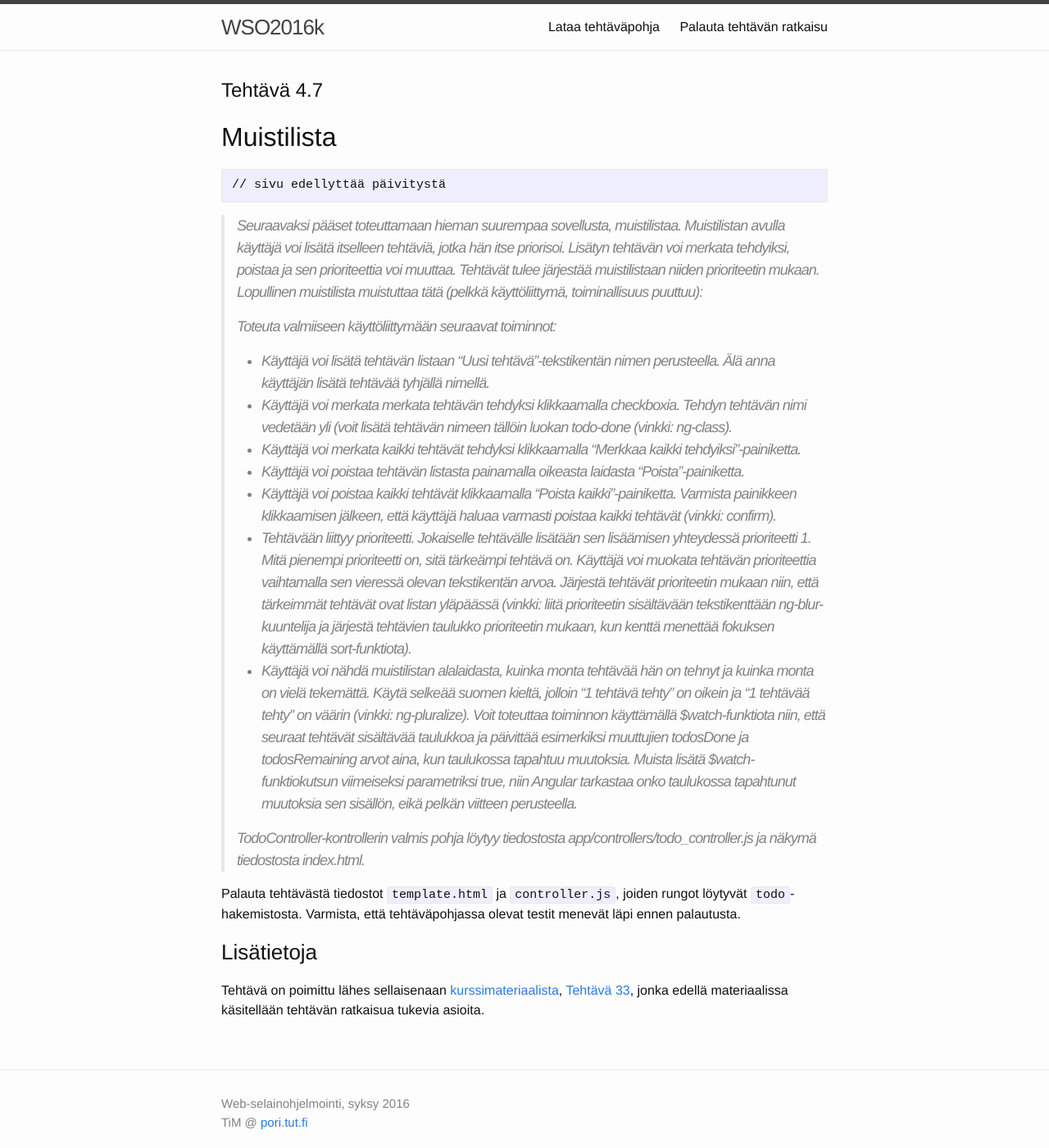
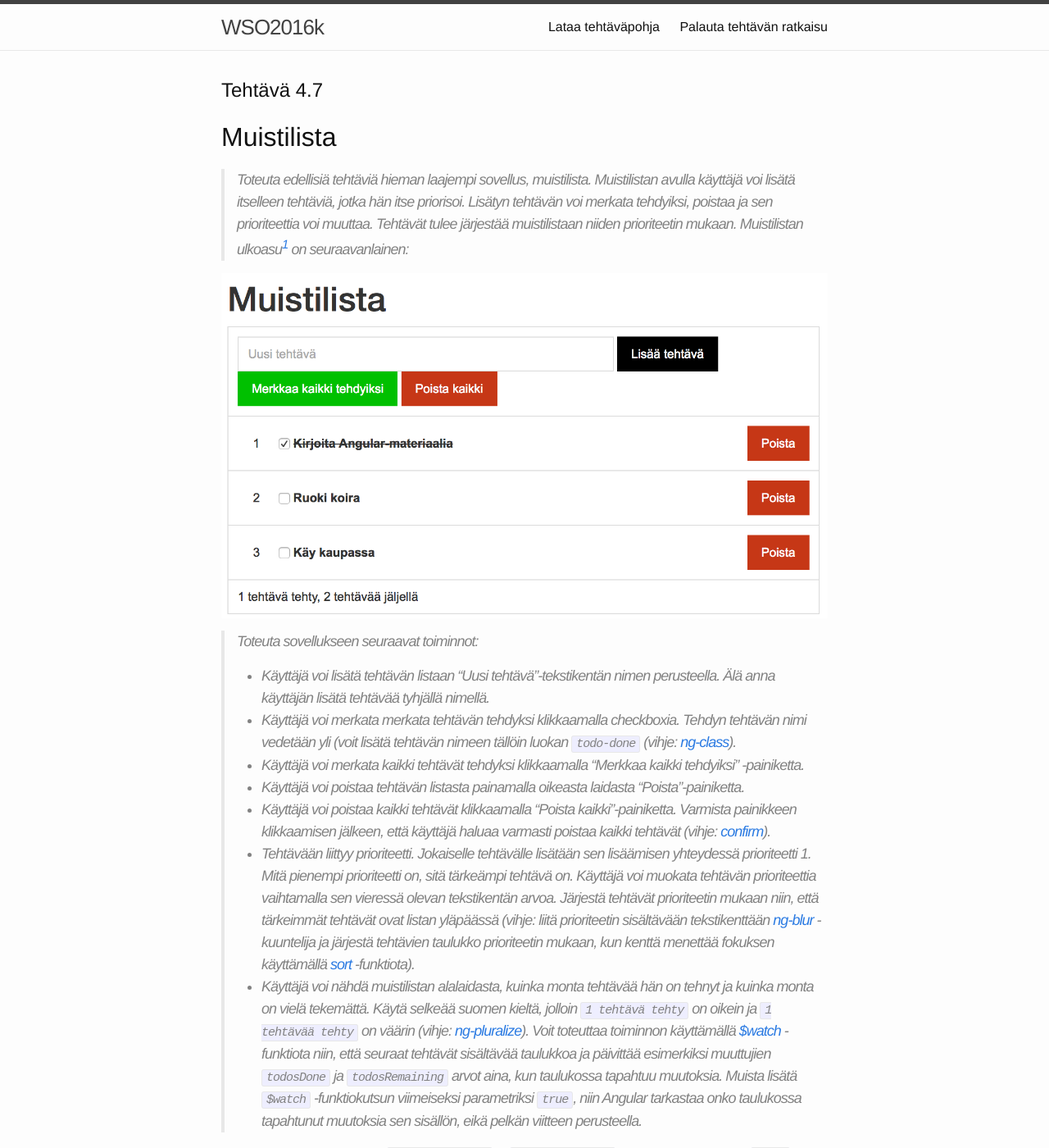
Before and after one commit to timedu/wso, a Jekyll site: the page built from _osa4/tehtava47.md, in a window 1280 px wide and 1400 px high. Shown: the whole window at 82% size. Built offline with Jekyll 4.4.1, drawn with Linux system fonts in a browser that asks for light colours; some of the changed text lies outside the part shown.

Commit message:
ex4.7 update

```diff
--- a/_osa4/tehtava47.md
+++ b/_osa4/tehtava47.md
@@ -7,28 +7,38 @@ exercise_template_name: W4E07.Muistilista
 
 ## Muistilista
 
-~~~
-// sivu edellyttää päivitystä
-~~~
+> Toteuta edellisiä tehtäviä hieman laajempi sovellus, *muistilista*. Muistilistan avulla käyttäjä voi lisätä itselleen tehtäviä, jotka hän itse priorisoi. Lisätyn tehtävän voi merkata tehdyiksi, poistaa ja sen prioriteettia voi muuttaa. Tehtävät tulee järjestää muistilistaan niiden prioriteetin mukaan. Muistilistan ulkoasu[^1] on seuraavanlainen:
 
-> Seuraavaksi pääset toteuttamaan hieman suurempaa sovellusta, muistilistaa. Muistilistan avulla käyttäjä voi lisätä itselleen tehtäviä, jotka hän itse priorisoi. Lisätyn tehtävän voi merkata tehdyiksi, poistaa ja sen prioriteettia voi muuttaa. Tehtävät tulee järjestää muistilistaan niiden prioriteetin mukaan. Lopullinen muistilista muistuttaa tätä (pelkkä käyttöliittymä, toiminallisuus puuttuu):
->
-> Toteuta valmiiseen käyttöliittymään seuraavat toiminnot:
+[^1]: käyttöliittymän perusmerkkaus ja tyylit ovat pohjassa valmiina (`todo/template.html`, `css/todo.css`)
+
+![Muistilista](../img/muistilista.png "Muistilista")
+
+> Toteuta sovellukseen seuraavat toiminnot:
 >
 * Käyttäjä voi lisätä tehtävän listaan "Uusi tehtävä"-tekstikentän nimen perusteella. Älä anna käyttäjän lisätä tehtävää tyhjällä nimellä.
-* Käyttäjä voi merkata merkata tehtävän tehdyksi klikkaamalla checkboxia. Tehdyn tehtävän nimi vedetään yli (voit lisätä tehtävän nimeen tällöin luokan todo-done (vinkki: ng-class).
-* Käyttäjä voi merkata kaikki tehtävät tehdyksi klikkaamalla "Merkkaa kaikki tehdyiksi"-painiketta.
+* Käyttäjä voi merkata merkata tehtävän tehdyksi klikkaamalla checkboxia. Tehdyn tehtävän nimi vedetään yli (voit lisätä tehtävän nimeen tällöin luokan `todo-done` (vihje: [ng-class][ng-class]).
+* Käyttäjä voi merkata kaikki tehtävät tehdyksi klikkaamalla "Merkkaa kaikki tehdyiksi" -painiketta.
 * Käyttäjä voi poistaa tehtävän listasta painamalla oikeasta laidasta "Poista"-painiketta.
-* Käyttäjä voi poistaa kaikki tehtävät klikkaamalla "Poista kaikki"-painiketta. Varmista painikkeen klikkaamisen jälkeen, että käyttäjä haluaa varmasti poistaa kaikki tehtävät (vinkki: confirm).
-* Tehtävään liittyy prioriteetti. Jokaiselle tehtävälle lisätään sen lisäämisen yhteydessä prioriteetti 1. Mitä pienempi prioriteetti on, sitä tärkeämpi tehtävä on. Käyttäjä voi muokata tehtävän prioriteettia vaihtamalla sen vieressä olevan tekstikentän arvoa. Järjestä tehtävät prioriteetin mukaan niin, että tärkeimmät tehtävät ovat listan yläpäässä (vinkki: liitä prioriteetin sisältävään tekstikenttään ng-blur-kuuntelija ja järjestä tehtävien taulukko prioriteetin mukaan, kun kenttä menettää fokuksen käyttämällä sort-funktiota).
-* Käyttäjä voi nähdä muistilistan alalaidasta, kuinka monta tehtävää hän on tehnyt ja kuinka monta on vielä tekemättä. Käytä selkeää suomen kieltä, jolloin "1 tehtävä tehty" on oikein ja "1 tehtävää tehty" on väärin (vinkki: ng-pluralize). Voit toteuttaa toiminnon käyttämällä $watch-funktiota niin, että seuraat tehtävät sisältävää taulukkoa ja päivittää esimerkiksi muuttujien todosDone ja todosRemaining arvot aina, kun taulukossa tapahtuu muutoksia. Muista lisätä $watch-funktiokutsun viimeiseksi parametriksi true, niin Angular tarkastaa onko taulukossa tapahtunut muutoksia sen sisällön, eikä pelkän viitteen perusteella.
->
-> TodoController-kontrollerin valmis pohja löytyy tiedostosta app/controllers/todo_controller.js ja näkymä tiedostosta index.html.
+* Käyttäjä voi poistaa kaikki tehtävät klikkaamalla "Poista kaikki"-painiketta. Varmista painikkeen klikkaamisen jälkeen, että käyttäjä haluaa varmasti poistaa kaikki tehtävät (vihje: [confirm][confirm]).
+* Tehtävään liittyy prioriteetti. Jokaiselle tehtävälle lisätään sen lisäämisen yhteydessä prioriteetti 1. Mitä pienempi prioriteetti on, sitä tärkeämpi tehtävä on. Käyttäjä voi muokata tehtävän prioriteettia vaihtamalla sen vieressä olevan tekstikentän arvoa. Järjestä tehtävät prioriteetin mukaan niin, että tärkeimmät tehtävät ovat listan yläpäässä (vihje: liitä prioriteetin sisältävään tekstikenttään [ng-blur][ng-blur] -kuuntelija ja järjestä tehtävien taulukko prioriteetin mukaan, kun kenttä menettää fokuksen käyttämällä [sort][sort] -funktiota).
+* Käyttäjä voi nähdä muistilistan alalaidasta, kuinka monta tehtävää hän on tehnyt ja kuinka monta on vielä tekemättä. Käytä selkeää suomen kieltä, jolloin `1 tehtävä tehty` on oikein ja `1 tehtävää tehty` on väärin (vihje: [ng-pluralize][ng-pluralize]). Voit toteuttaa toiminnon käyttämällä [$watch][watch] -funktiota niin, että seuraat tehtävät sisältävää taulukkoa ja päivittää esimerkiksi muuttujien `todosDone` ja `todosRemaining` arvot aina, kun taulukossa tapahtuu muutoksia. Muista lisätä `$watch` -funktiokutsun viimeiseksi parametriksi `true`, niin Angular tarkastaa onko taulukossa tapahtunut muutoksia sen sisällön, eikä pelkän viitteen perusteella.
+
+[ng-class]: https://docs.angularjs.org/api/ng/directive/ngClass
+[confirm]: https://developer.mozilla.org/en-US/docs/Web/API/Window/confirm
+[ng-blur]: https://docs.angularjs.org/api/ng/directive/ngBlur
+[sort]: https://developer.mozilla.org/en-US/docs/Web/JavaScript/Reference/Global_Objects/Array/sort
+[ng-pluralize]: https://docs.angularjs.org/api/ng/directive/ngPluralize
+[watch]: https://docs.angularjs.org/api/ng/type/$rootScope.Scope#$watch
 
 Palauta tehtävästä tiedostot `template.html` ja `controller.js`, joiden rungot löytyvät `todo`-hakemistosta. Varmista, että tehtäväpohjassa olevat testit menevät läpi ennen palautusta.
 
-
 ### Lisätietoja
 
-Tehtävä on poimittu lähes sellaisenaan [kurssimateriaalista]({{site.baseurl}}/weso/),
-[Tehtävä 33]({{site.baseurl}}/weso/#vk-4-t33), jonka edellä materiaalissa käsitellään tehtävän ratkaisua tukevia asioita.
+Tehtävä on poimittu lähes sellaisenaan [kurssimateriaalista][weso],
+[Tehtävä 33][tehtäva-33]. Tehtävässä on sovellettava suhteellisen paljon materiaalin [luvun 12][luku-12] asioista.
+
+[weso]: {{site.baseurl}}/weso/
+[tehtäva-33]: {{site.baseurl}}/weso/#vk-4-t33
+[luku-12]: {{site.baseurl}}/weso/#12-Sovelluksen-rakenteen-hallinta:-AngularJS
+
+#### Alaviitteet
```
Also changed, not shown: _osa4/img/muistilista.png (added).
